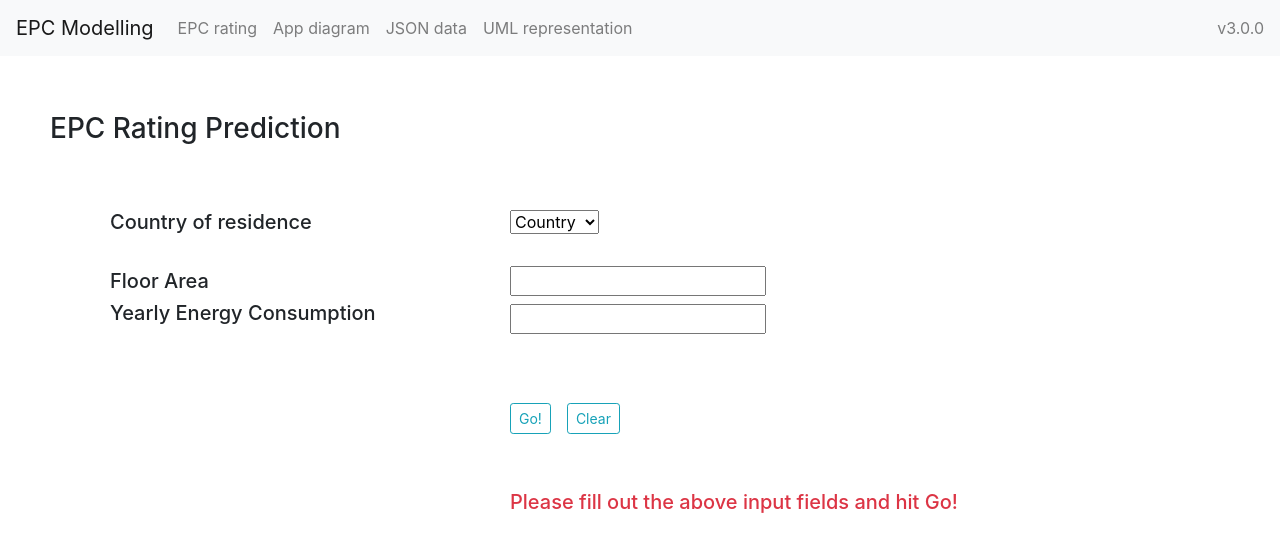
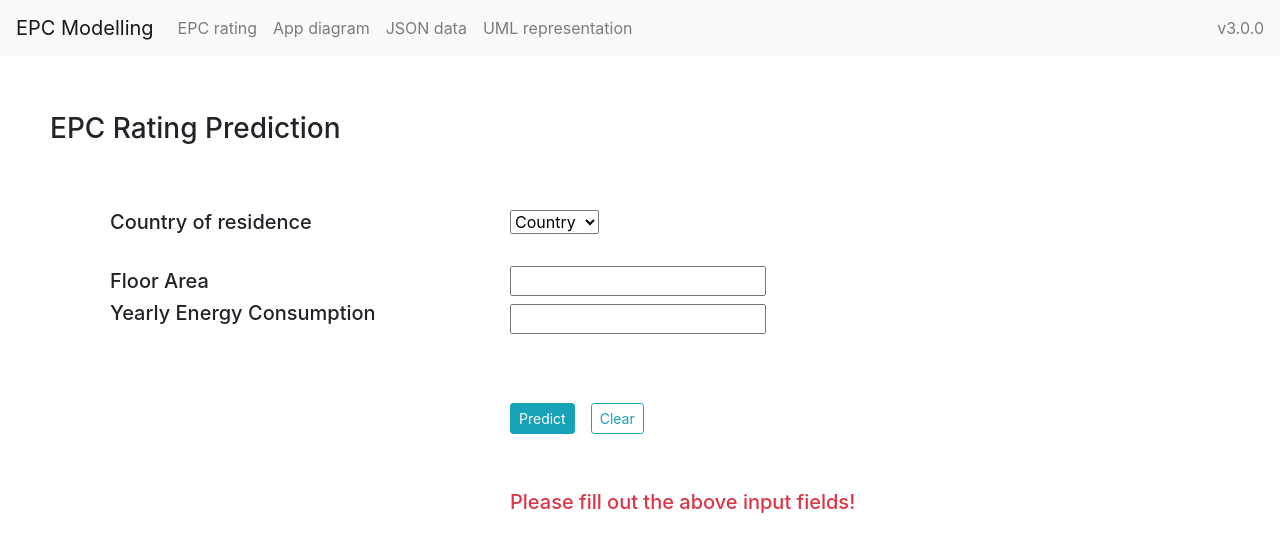
Before and after one commit to angelapopa/thesis_practical_part-ui, a React (Create React App) app: page /epcrating in a window 1280 px wide. Shown: the top 552 px of the page. Built offline with nearby package versions, Linux system fonts and the light colour scheme.

Commit message:
renaming the Go button to Predict

```diff
--- a/src/components/epcrating.jsx
+++ b/src/components/epcrating.jsx
@@ -162,10 +162,10 @@ class EPCRating extends Component {
                 </div>
                 <h1>&nbsp;</h1>
                 <button
-                  className="btn btn-outline-info btn-sm mr-2"
+                  className="btn btn-info btn-sm mr-2"
                   title="Calculate"
                   onClick={this.handleCalculation}>
-                  Go!
+                  Predict
                 </button>
                 <button
                   className="btn btn-outline-info btn-sm ml-2"
@@ -176,7 +176,7 @@ class EPCRating extends Component {
                 <h1>&nbsp;</h1>
                 {this.state.goClicked === 0 && (
                   <h5 className="text-danger">
-                    Please fill out the above input fields and hit Go!
+                    Please fill out the above input fields!
                   </h5>
                 )}
                 {this.state.goClicked === 1 && (
```
